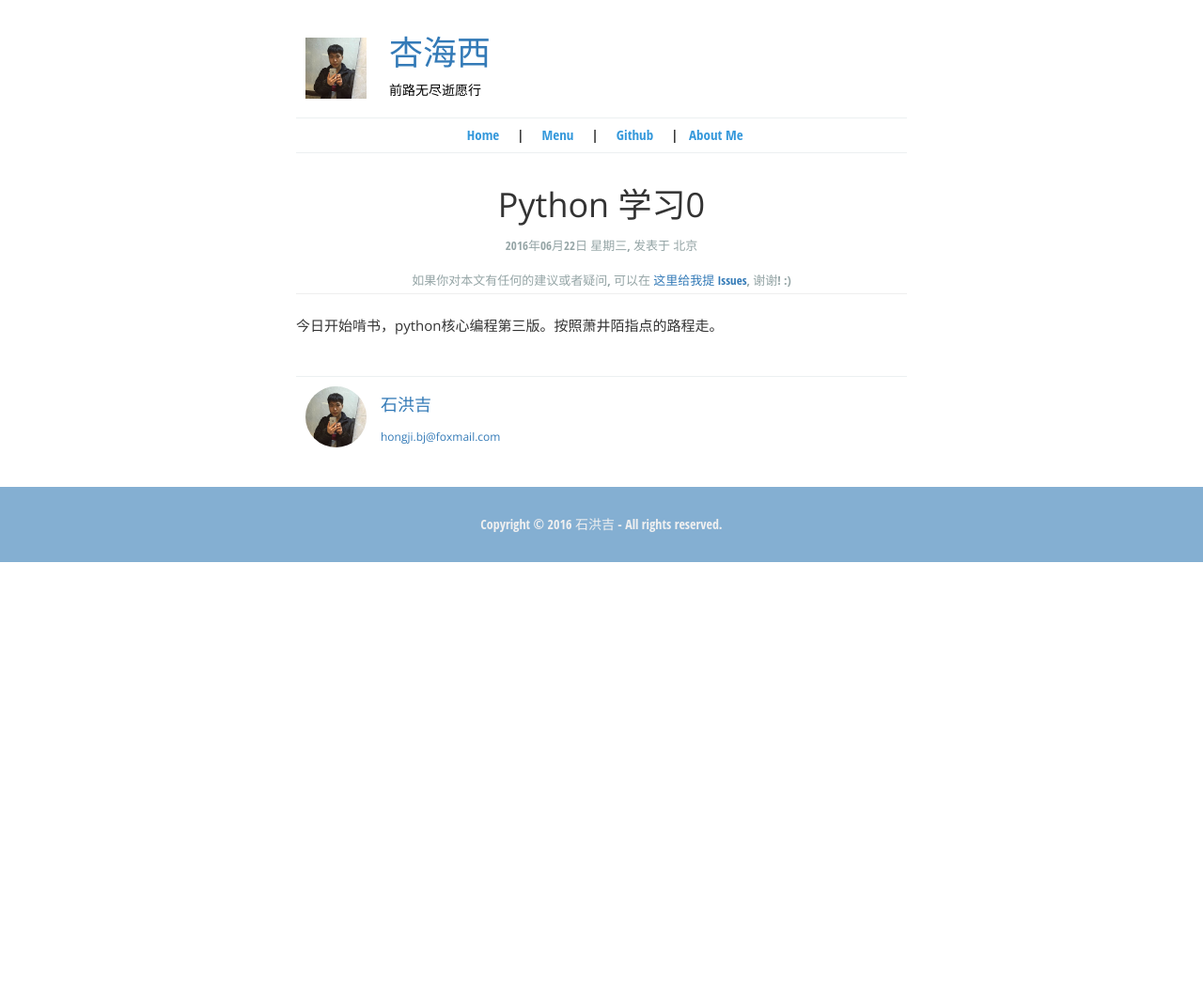
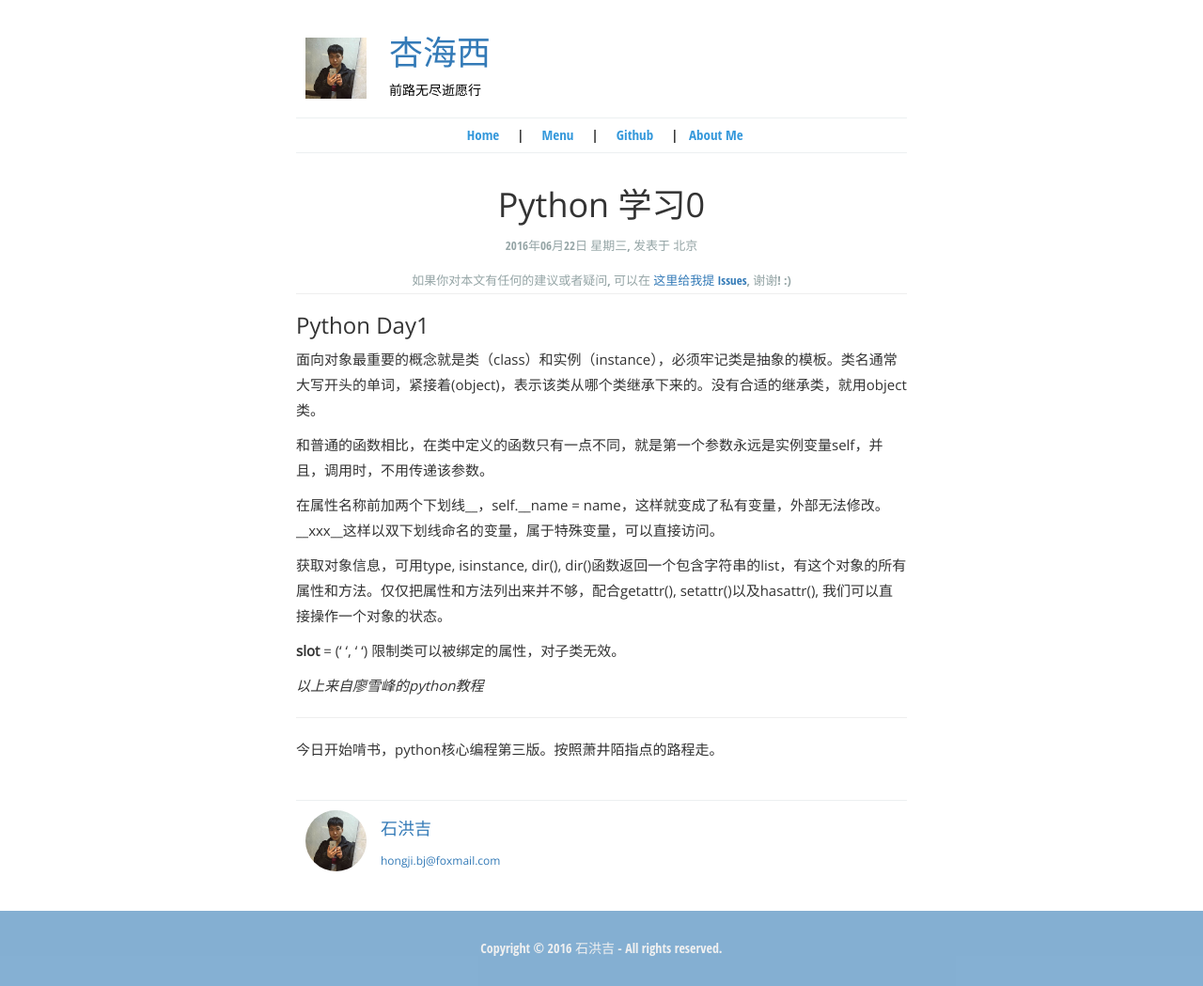
Before and after one commit to Shihongji/blog, a Jekyll site: the page built from _posts/2016-06-22-python.md, in a window 1280 px wide. Shown: the whole page at 94% size. Built offline with Jekyll 4.4.1, drawn with Linux system fonts in a browser that asks for light colours; before the commit the page ends 900 px from its top, so only the background shows below that.

Commit message:
python day1-2

````diff
--- a/_posts/2016-06-22-python.md
+++ b/_posts/2016-06-22-python.md
@@ -7,6 +7,22 @@ pulished: true
 excerpt_separator: "```"
 ---
 
+### Python Day1
+面向对象最重要的概念就是类（class）和实例（instance），必须牢记类是抽象的模板。类名通常大写开头的单词，紧接着(object)，表示该类从哪个类继承下来的。没有合适的继承类，就用object类。
+
+和普通的函数相比，在类中定义的函数只有一点不同，就是第一个参数永远是实例变量self，并且，调用时，不用传递该参数。
+
+在属性名称前加两个下划线__，self.__name = name，这样就变成了私有变量，外部无法修改。__xxx__这样以双下划线命名的变量，属于特殊变量，可以直接访问。
+
+获取对象信息，可用type, isinstance, dir(), dir()函数返回一个包含字符串的list，有这个对象的所有属性和方法。仅仅把属性和方法列出来并不够，配合getattr(), setattr()以及hasattr(), 我们可以直接操作一个对象的状态。
+
+__slot__ = (' ', ' ') 限制类可以被绑定的属性，对子类无效。
+
+*以上来自廖雪峰的python教程*
+
+***
+
+
 
 
 今日开始啃书，python核心编程第三版。按照萧井陌指点的路程走。
````
Also changed, not shown: 1 other file.
